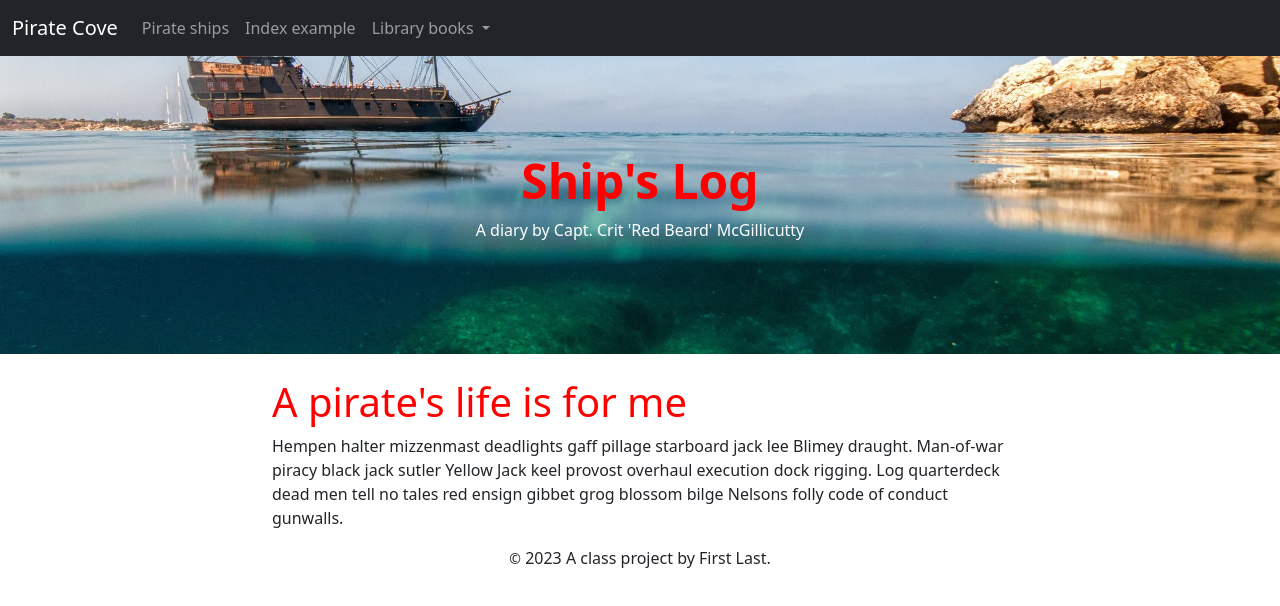
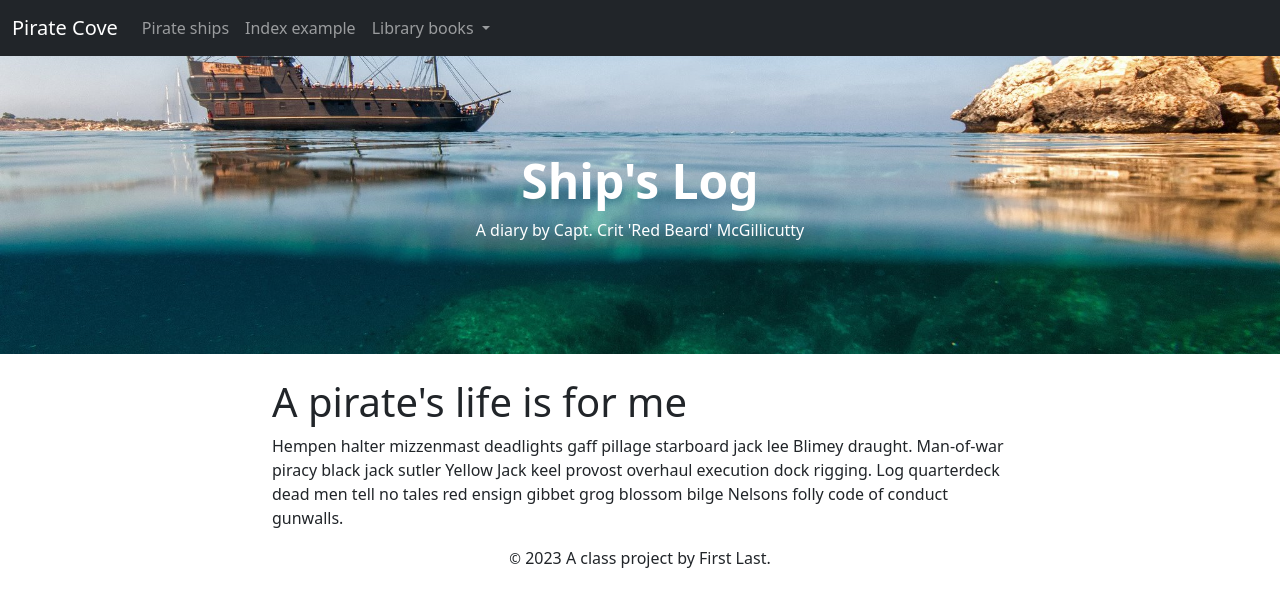
Before and after one commit to dinabarrish/dina-staticapp, a website: page src/index.njk in a window 1280 px wide. Drawn offline with nearby package versions, Linux system fonts and the light colour scheme; files that its build step writes are made by us from their sources.

Commit message:
saving newest changes

```diff
--- a/src/scss/_jumbotron.scss
+++ b/src/scss/_jumbotron.scss
@@ -2,7 +2,7 @@
   background: url(../img/pirate-ship.jpg) no-repeat center;
   background-size: cover;
   color: white;
-  padding-top: 12rem
+  padding-top: 12rem;
 }
 
 #jumbo {
--- a/src/scss/main.scss
+++ b/src/scss/main.scss
@@ -25,7 +25,3 @@
 h3 {
   font-size: 1.5rem;
 }
-
-h1 {
-  color: red;
-}
```
